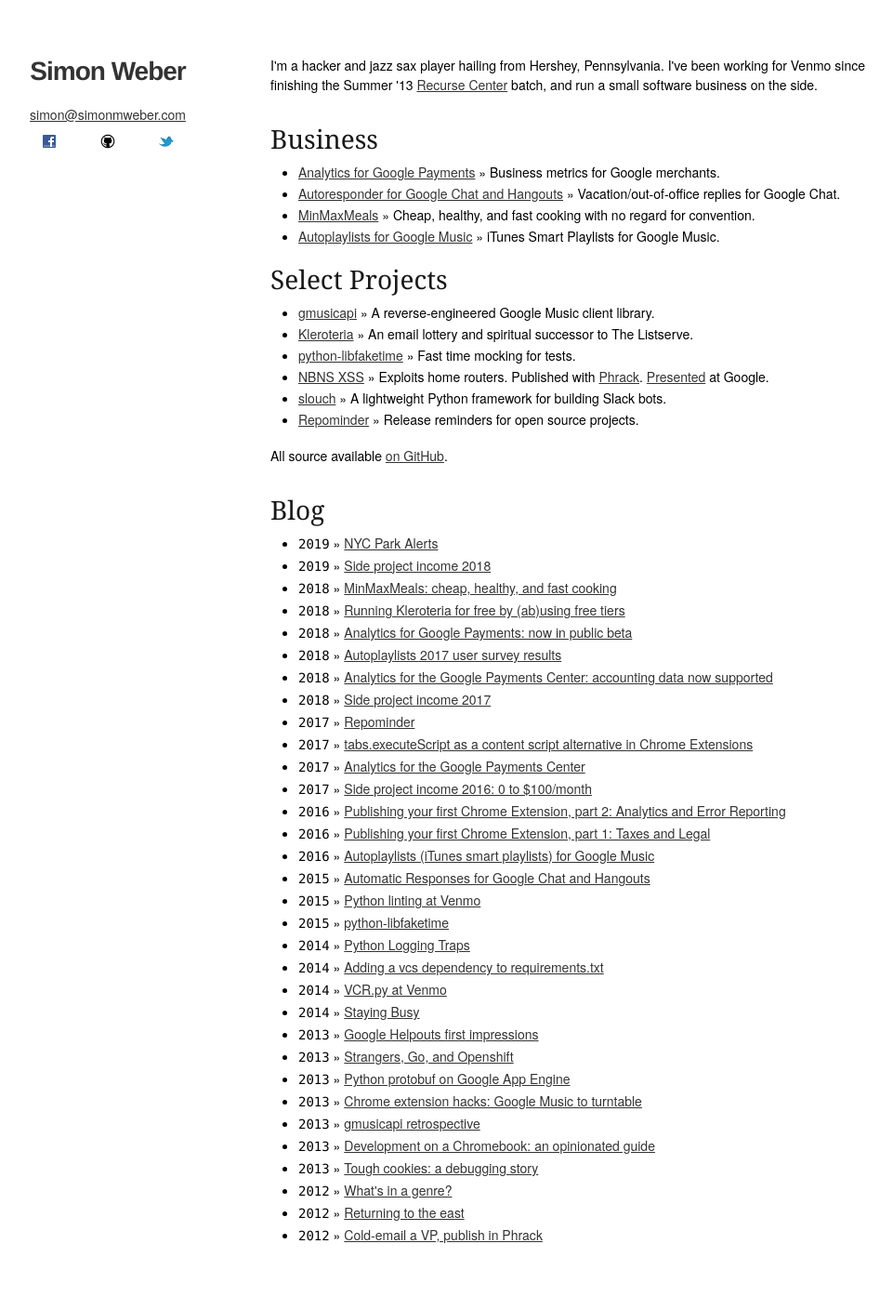
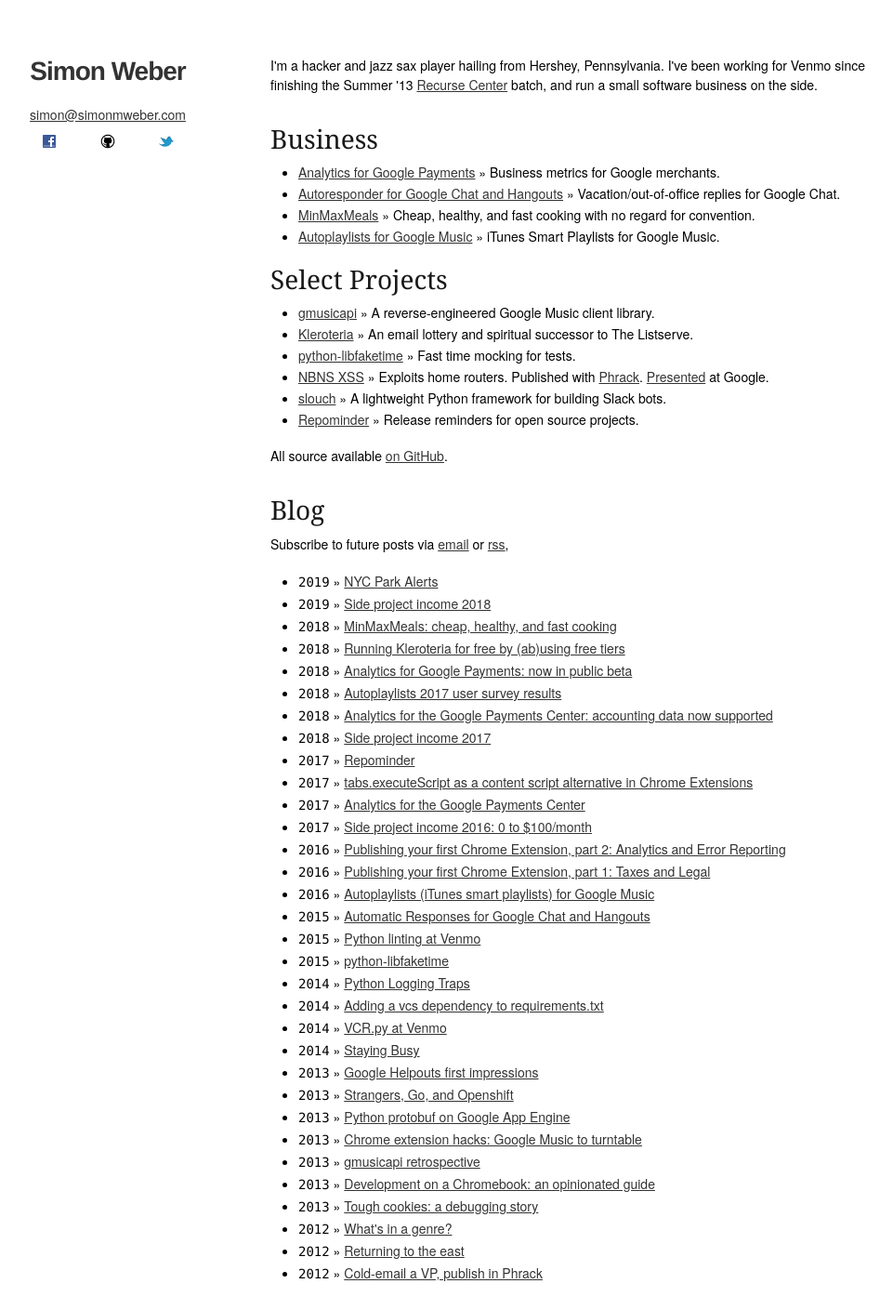
Before and after one commit to simon-weber/simon-weber.github.com, a Jekyll site: the page built from index.html, in a window 1280 px wide. Shown: the whole page at 93% size, without its empty margins (179-1140 px from the left). Built offline with Jekyll 4.4.1, drawn with Linux system fonts in a browser that asks for light colours; before the commit the page ends 1368 px from its top, so only the background shows below that.

Commit message:
plug list on index

```diff
--- a/index.html
+++ b/index.html
@@ -51,6 +51,12 @@
 
 <div class="landing-item">
     <h3>Blog</h3>
+    <p>
+    Subscribe to future posts via
+    <a href="http://eepurl.com/cwwox1" target="_blank">email</a>
+    or
+    <a href="http://feeds.feedburner.com/SimonWeber" target="_blank">rss</a>,
+    </p>
     <ul>
         {% for post in site.posts %}
         <li>
```
